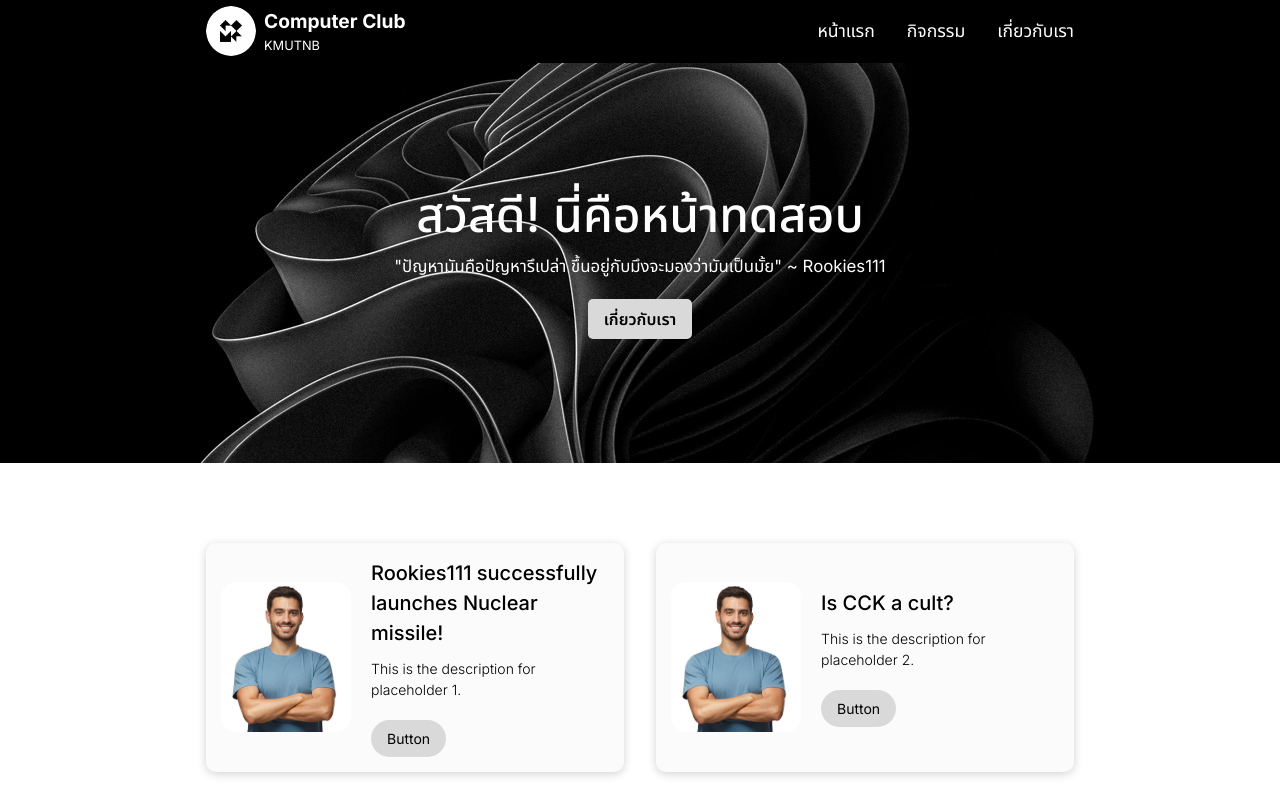
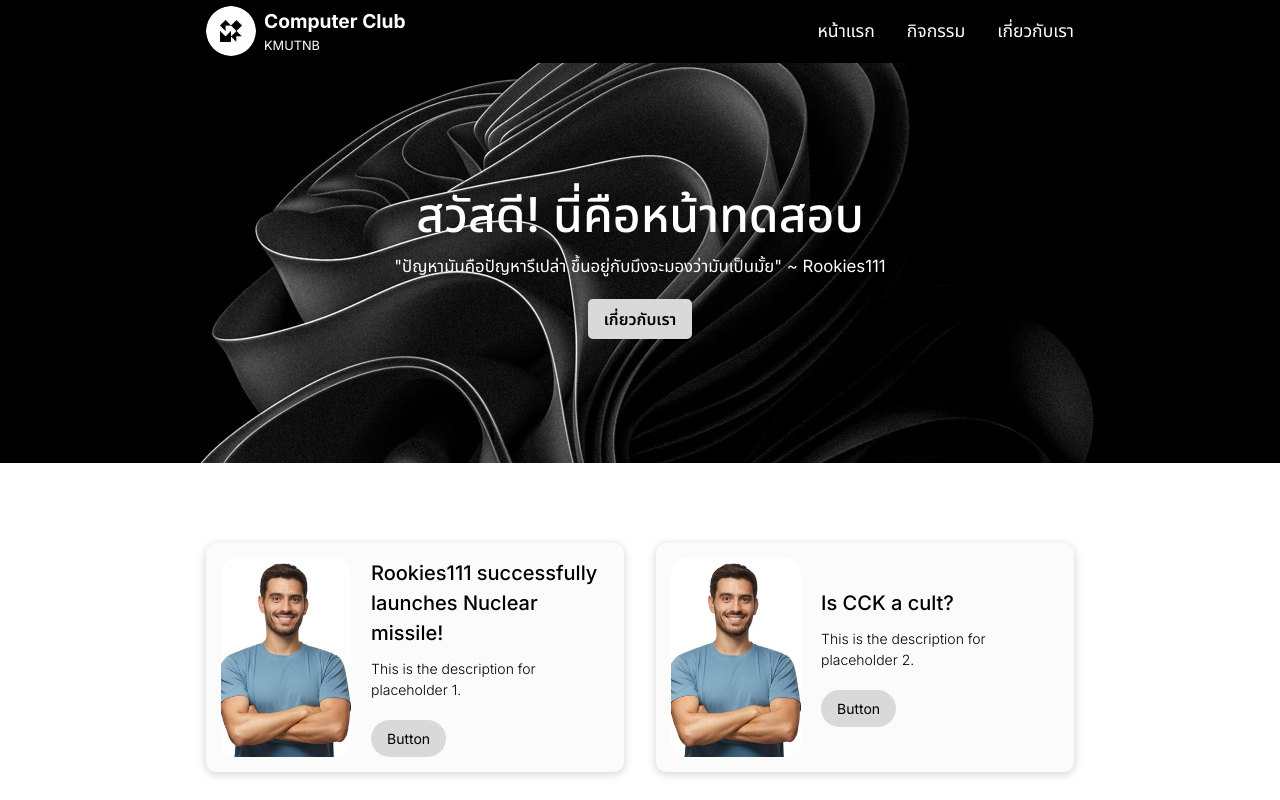
Before and after one commit to buratud/cck-website, a Next.js app in the folder web/: page /testpage in a window 1280 px wide. Shown: the top 800 px of the page. Built offline with nearby package versions, Linux system fonts and the light colour scheme.

Commit message:
rescale placeholder image height

```diff
--- a/web/src/app/components/placeholder.module.scss
+++ b/web/src/app/components/placeholder.module.scss
@@ -12,7 +12,7 @@
 
   .image {
     width: 130px;
-    height: 150px;
+    height: 100%;
     border-radius: 15px;
     object-fit: cover;
     margin-right: 20px;
```
